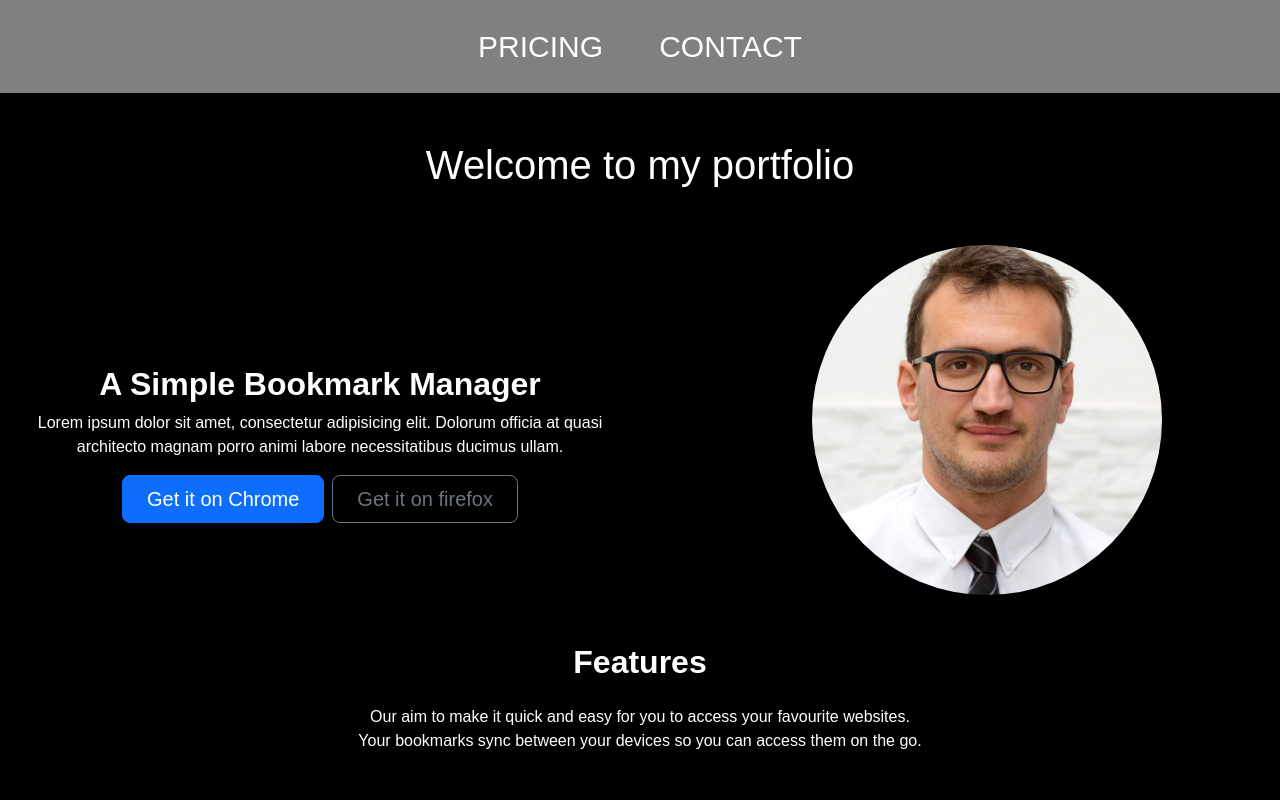
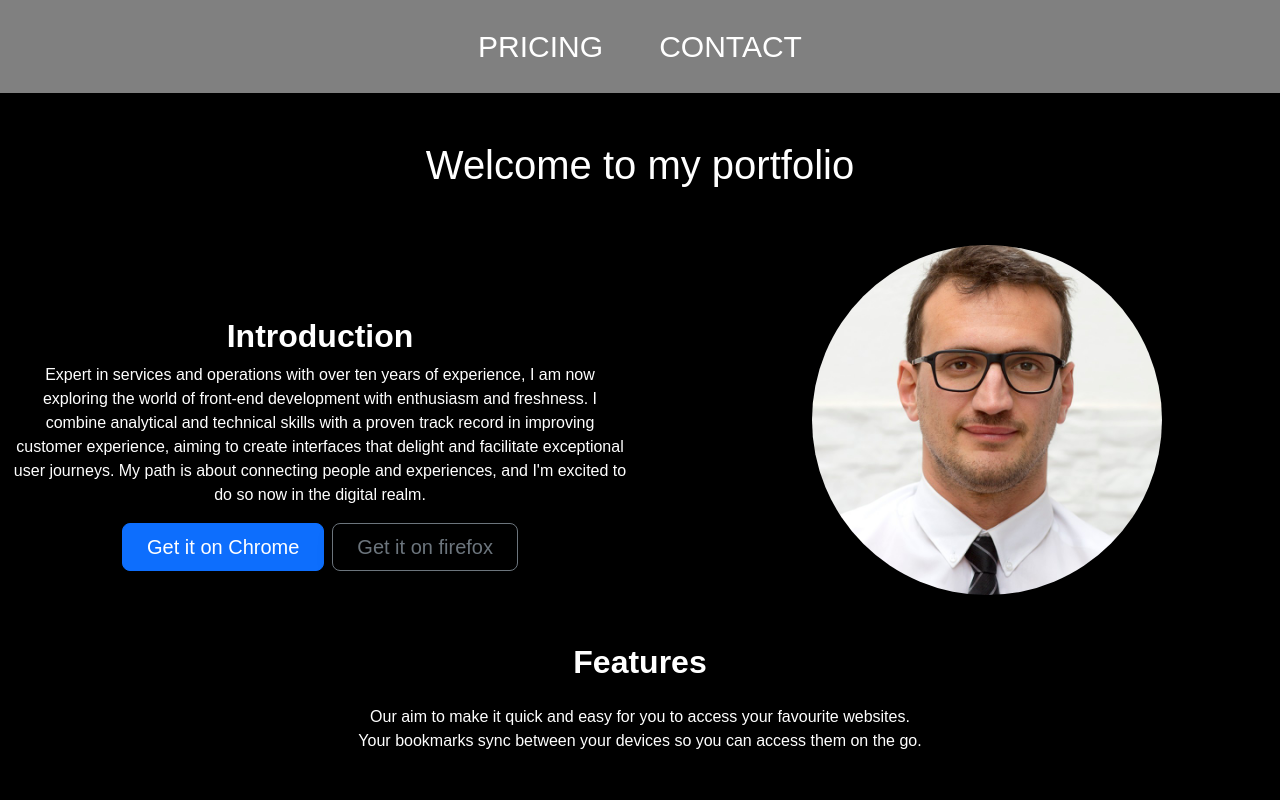
Before and after one commit to valerioprds/my-portfolio, an Angular app: page / in a window 1280 px wide. Shown: the top 800 px of the page. Built offline with nearby package versions, Linux system fonts and the light colour scheme.

Commit message:
updated readme

```diff
--- a/src/app/app.component.html
+++ b/src/app/app.component.html
@@ -32,7 +32,7 @@
     </div>
   </div>
 </nav>
-<div class="container ">
+<div class="container">
   <h1 class="text-center mt-5">Welcome to my portfolio</h1>
 </div>
 
@@ -44,11 +44,15 @@
     </div>
 
     <div class="col-12 col-md-6 order-md-1 text-center align-self-center">
-      <h2 class="fw-bold mt-5 pt-5">A Simple Bookmark Manager</h2>
+      <h2 class="fw-bold mt-5 pt-5">Introduction</h2>
       <p>
-        Lorem ipsum dolor sit amet, consectetur adipisicing elit. Dolorum
-        officia at quasi architecto magnam porro animi labore necessitatibus
-        ducimus ullam.
+        Expert in services and operations with over ten years of experience, I
+        am now exploring the world of front-end development with enthusiasm and
+        freshness. I combine analytical and technical skills with a proven track
+        record in improving customer experience, aiming to create interfaces
+        that delight and facilitate exceptional user journeys. My path is about
+        connecting people and experiences, and I'm excited to do so now in the
+        digital realm.
       </p>
       <button type="button" class="btn btn-primary btn-lg px-4 me-md-2 shadow">
         Get it on Chrome
```
Also changed, not shown: 1 other file (tests, documents, lock files or other folders).
